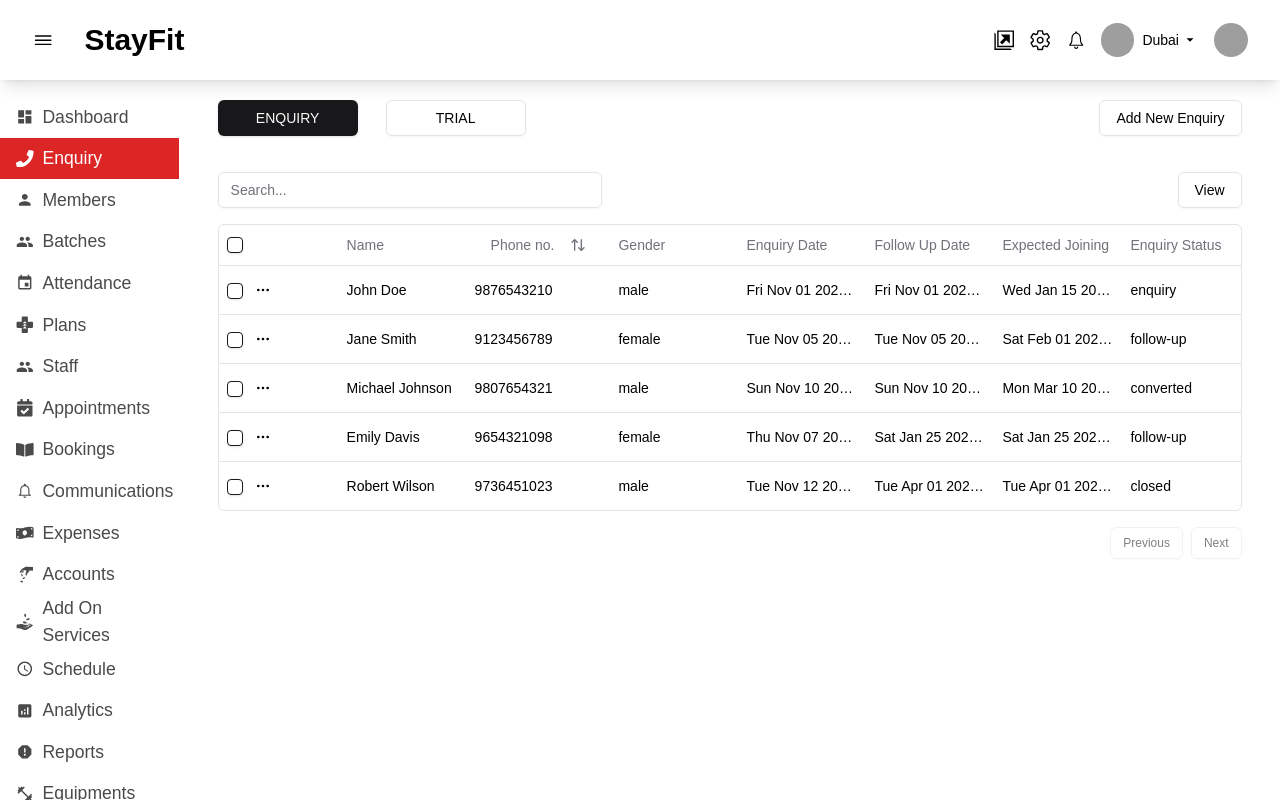
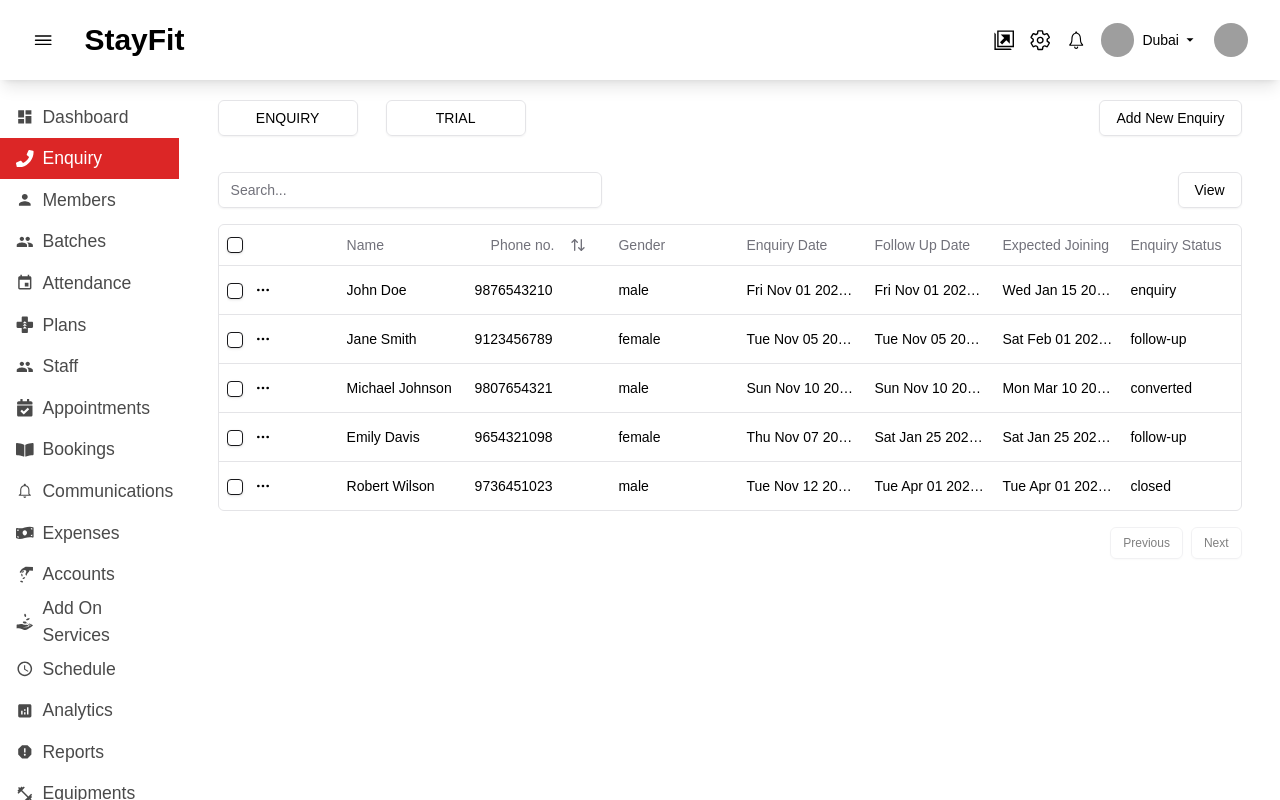
Before and after one commit to bobaderanjit007/stayfit, a Next.js app: page /gym/enquiry in a window 1280 px wide. Built offline with nearby package versions, Linux system fonts and the light colour scheme; grey boxes are pictures that could not be loaded.

Commit message:
fix: equiry tab switch

```diff
--- a/app/(main)/gym/enquiry/page.tsx
+++ b/app/(main)/gym/enquiry/page.tsx
@@ -3,11 +3,6 @@ import { DataTable } from "@/components/gym/enquiry/data-table";
 import EnquiryTab from "@/components/gym/enquiry/EnquiryTab";
 import React, { useState } from "react";
 import { columns, Enquiry } from "./columns";
-
-export enum ViewType {
-  ENQUIRY = "enquiry",
-  TRIAL = "trial",
-}
 
 const randomEnquiries: Enquiry[] = [
   {
@@ -103,7 +98,7 @@ const randomEnquiries: Enquiry[] = [
 ];
 
 const GymEnquiry = () => {
-  const [showView, setShowView] = useState<ViewType>(ViewType.ENQUIRY);
+  const [showView, setShowView] = useState<string>("");
   return (
     <div className="">
       {/* Tab  */}
--- a/components/gym/enquiry/EnquiryTab.tsx
+++ b/components/gym/enquiry/EnquiryTab.tsx
@@ -1,12 +1,11 @@
 "use client";
-import { ViewType } from "@/app/(main)/gym/enquiry/page";
 import { Button } from "@/components/ui/button";
 import Link from "next/link";
 import React from "react";
 
 type EnquiryTabProps = {
-  showView: ViewType;
-  setShowView: React.Dispatch<React.SetStateAction<ViewType>>;
+  showView: string;
+  setShowView: React.Dispatch<React.SetStateAction<string>>;
 };
 
 const EnquiryTab = ({ showView, setShowView }: EnquiryTabProps) => {
@@ -15,15 +14,15 @@ const EnquiryTab = ({ showView, setShowView }: EnquiryTabProps) => {
       <div className="space-x-[2em]">
         <Button
           className="uppercase w-[10em]"
-          variant={showView == ViewType.ENQUIRY ? "default" : "outline"}
-          onClick={() => setShowView(ViewType.ENQUIRY)}
+          variant={showView == "enquiry" ? "default" : "outline"}
+          onClick={() => setShowView("enquiry")}
         >
           Enquiry
         </Button>
         <Button
           className="uppercase w-[10em]"
-          variant={showView == ViewType.TRIAL ? "default" : "outline"}
-          onClick={() => setShowView(ViewType.TRIAL)}
+          variant={showView == "trial" ? "default" : "outline"}
+          onClick={() => setShowView("trial")}
         >
           Trial
         </Button>
```
